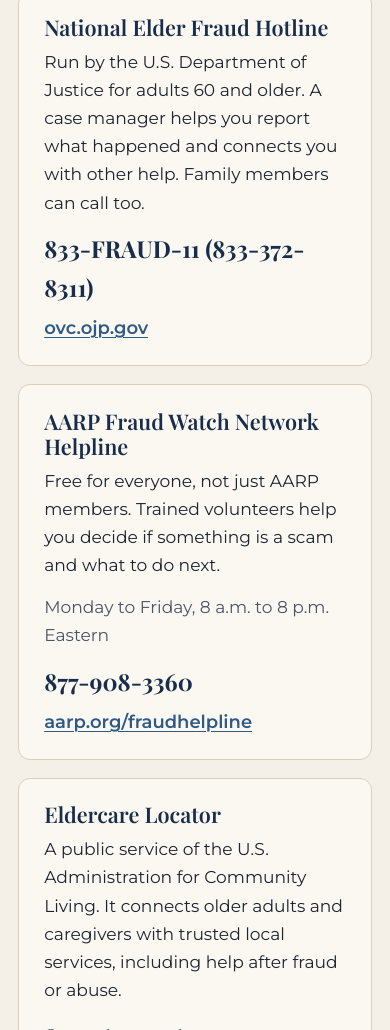
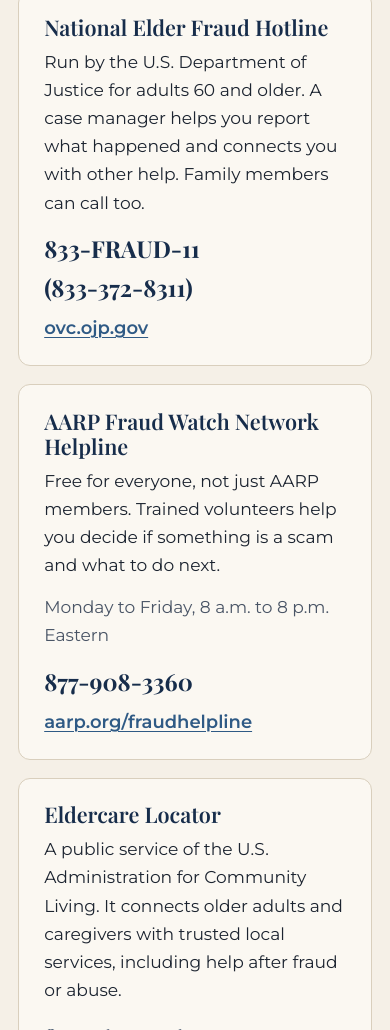
Before and after one commit to taiforlife19-byte/yesodtrust.org, a plain HTML site: page resources.html in a window 390 px wide. Shown: the part 1302-2332 px from the top of the page. Drawn offline with Linux system fonts and the light colour scheme.

Commit message:
Keep hotline number on one line on mobile
Co-Authored-By: Claude Opus 5.5 <noreply@anthropic.com>
Claude-Session: https://claude.ai/code/session_0172C4xuTsy7RsjFaGux1RkL

```diff
--- a/css/styles.css
+++ b/css/styles.css
@@ -724,6 +724,11 @@ a:hover {
   text-decoration: none;
 }
 
+.source-phone .phone-alt {
+  display: inline-block;
+  white-space: nowrap;
+}
+
 .source-phone:hover {
   text-decoration: underline;
 }
--- a/resources.html
+++ b/resources.html
@@ -55,7 +55,7 @@
               <h3>National Elder Fraud Hotline</h3>
               <p>Run by the U.S. Department of Justice for adults 60 and older. A case manager helps you report what happened and connects you with other help. Family members can call too.</p>
               <div class="source-links">
-                <a class="source-phone" href="tel:+18333728311">833-FRAUD-11 (833-372-8311)</a>
+                <a class="source-phone" href="tel:+18333728311">833-FRAUD-11 <span class="phone-alt">(833-372-8311)</span></a>
                 <a class="source-web" href="https://ovc.ojp.gov/program/stop-elder-fraud/providing-help-restoring-hope" target="_blank" rel="noopener">ovc.ojp.gov <span class="visually-hidden">(opens in a new tab)</span></a>
               </div>
             </li>
```
